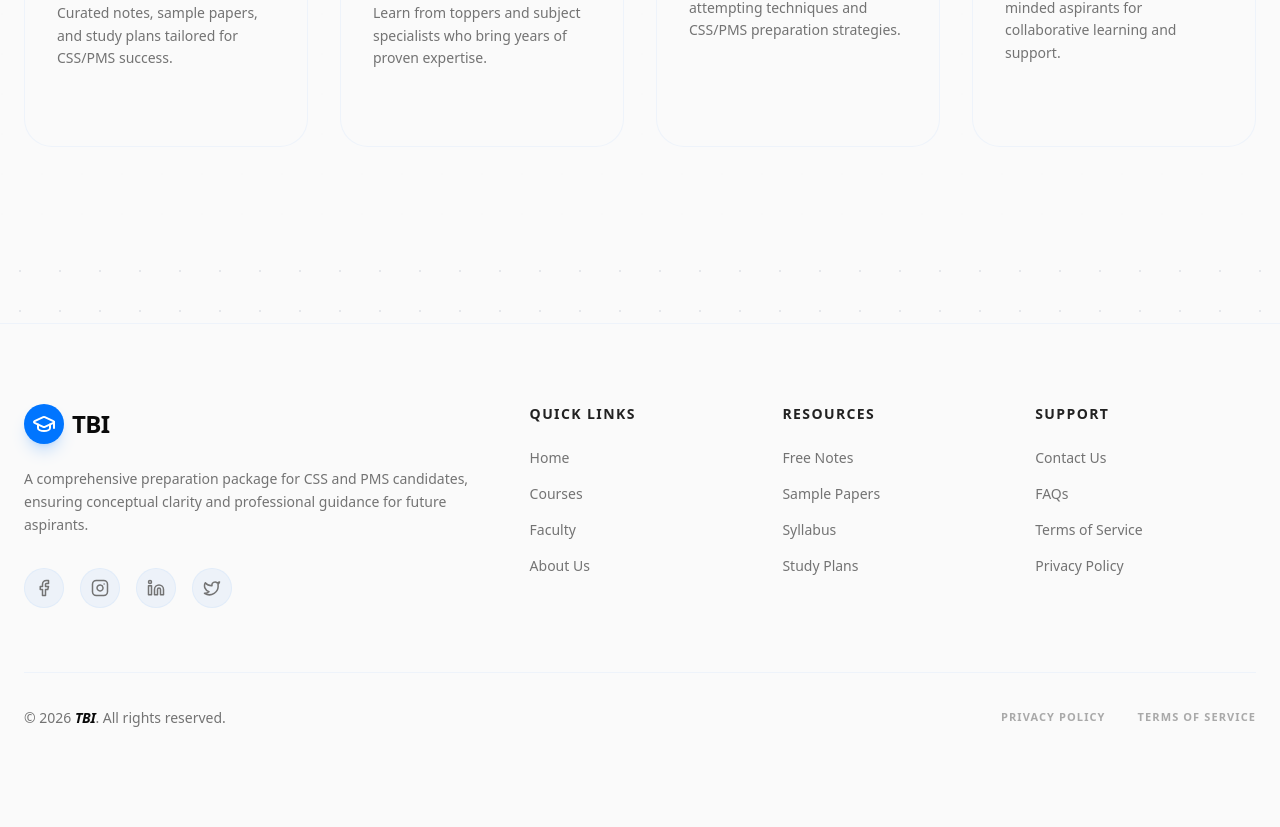
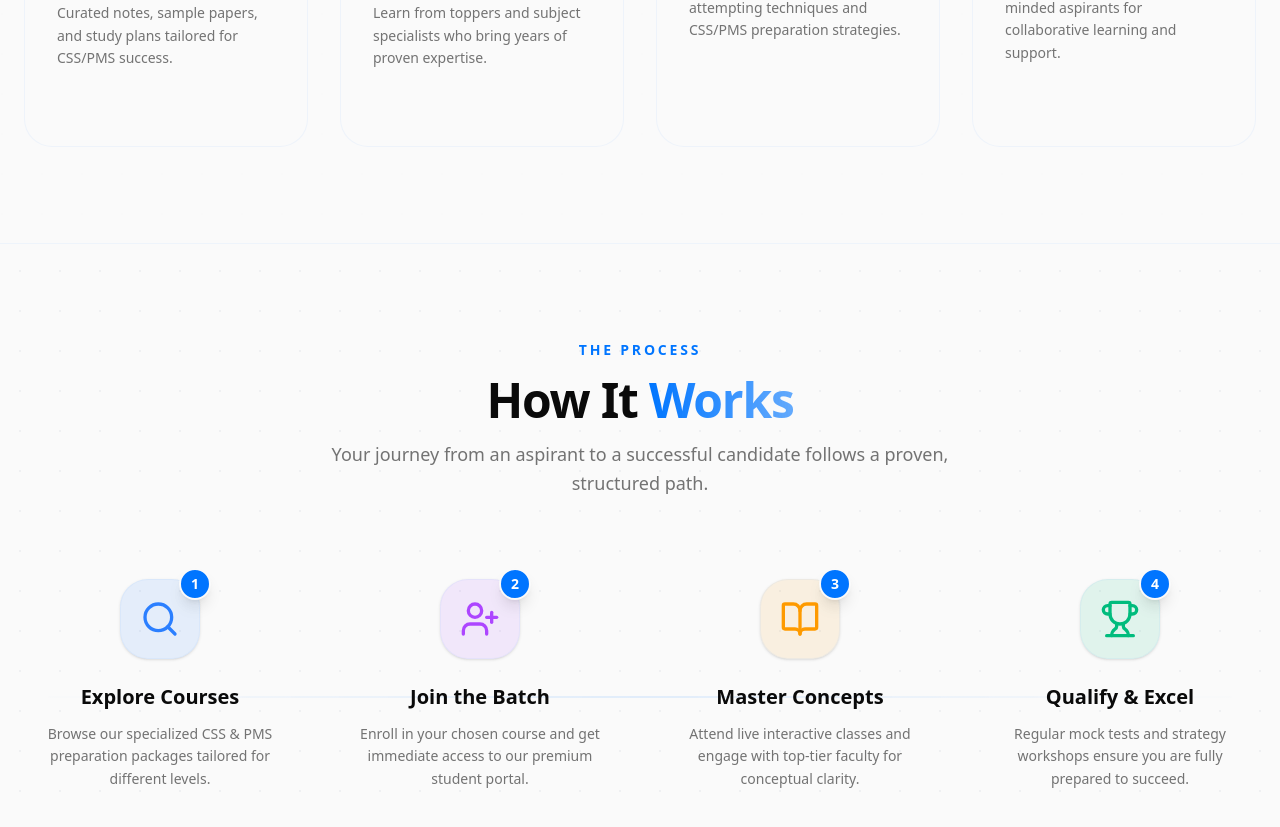
Before and after one commit to furqanistic/tbi, a React (Vite) app in the folder client/: page / in a window 1280 px wide. Shown: the part 1949-2776 px from the top of the page. Built offline with nearby package versions, Linux system fonts and the light colour scheme.

Commit message:
add how it work section

```diff
--- /dev/null
+++ b/client/src/components/HowItWorks.jsx
@@ -0,0 +1,109 @@
+import { Search, UserPlus, BookOpen, Trophy, ArrowRight } from "lucide-react";
+
+const steps = [
+  {
+    title: "Explore Courses",
+    description:
+      "Browse our specialized CSS & PMS preparation packages tailored for different levels.",
+    icon: Search,
+    color: "text-blue-500",
+    bg: "bg-blue-500/10",
+  },
+  {
+    title: "Join the Batch",
+    description:
+      "Enroll in your chosen course and get immediate access to our premium student portal.",
+    icon: UserPlus,
+    color: "text-purple-500",
+    bg: "bg-purple-500/10",
+  },
+  {
+    title: "Master Concepts",
+    description:
+      "Attend live interactive classes and engage with top-tier faculty for conceptual clarity.",
+    icon: BookOpen,
+    color: "text-amber-500",
+    bg: "bg-amber-500/10",
+  },
+  {
+    title: "Qualify & Excel",
+    description:
+      "Regular mock tests and strategy workshops ensure you are fully prepared to succeed.",
+    icon: Trophy,
+    color: "text-emerald-500",
+    bg: "bg-emerald-500/10",
+  },
+];
+
+export function HowItWorks() {
+  return (
+    <section className="py-24 bg-background/50 relative overflow-hidden border-y border-primary/5">
+      <div className="container mx-auto px-6">
+        <div className="text-center max-w-2xl mx-auto mb-20 space-y-4">
+          <h2 className="text-sm font-bold uppercase tracking-[0.2em] text-primary">
+            The Process
+          </h2>
+          <h3 className="text-3xl md:text-4xl lg:text-5xl font-black text-foreground tracking-tight">
+            How It{" "}
+            <span className="text-transparent bg-clip-text bg-linear-to-r from-primary to-primary/60">
+              Works
+            </span>
+          </h3>
+          <p className="text-muted-foreground text-lg font-medium leading-relaxed">
+            Your journey from an aspirant to a successful candidate follows a
+            proven, structured path.
+          </p>
+        </div>
+
+        <div className="relative">
+          {/* Connecting Line (Desktop) */}
+          <div className="hidden lg:block absolute top-1/2 left-0 w-full h-0.5 bg-linear-to-r from-transparent via-primary/10 to-transparent -translate-y-1/2 z-0"></div>
+
+          <div className="grid grid-cols-1 md:grid-cols-2 lg:grid-cols-4 gap-12 relative z-10">
+            {steps.map((step, idx) => (
+              <div
+                key={idx}
+                className="group flex flex-col items-center text-center space-y-6"
+              >
+                {/* Step Number & Icon */}
+                <div className="relative">
+                  <div
+                    className={`w-20 h-20 rounded-3xl ${step.bg} flex items-center justify-center relative transition-all duration-500 group-hover:scale-110 group-hover:rotate-6 shadow-sm border border-primary/5`}
+                  >
+                    <step.icon className={`w-10 h-10 ${step.color}`} />
+
+                    {/* Number Badge */}
+                    <div className="absolute -top-3 -right-3 w-8 h-8 rounded-full bg-primary text-white text-sm font-bold flex items-center justify-center shadow-lg border-2 border-background">
+                      {idx + 1}
+                    </div>
+                  </div>
+
+                  {/* Pulse Effect */}
+                  <div
+                    className={`absolute inset-0 rounded-3xl ${step.bg} animate-ping opacity-20 group-hover:block hidden`}
+                  ></div>
+                </div>
+
+                <div className="space-y-3">
+                  <h4 className="text-xl font-bold text-foreground">
+                    {step.title}
+                  </h4>
+                  <p className="text-muted-foreground text-sm leading-relaxed max-w-62.5 mx-auto font-medium">
+                    {step.description}
+                  </p>
+                </div>
+
+                {/* Mobile/Tablet Arrow (Vertical) */}
+                {idx < steps.length - 1 && (
+                  <div className="lg:hidden py-4 text-primary/30">
+                    <ArrowRight className="w-6 h-6 rotate-90" />
+                  </div>
+                )}
+              </div>
+            ))}
+          </div>
+        </div>
+      </div>
+    </section>
+  );
+}
--- a/client/src/pages/Home.jsx
+++ b/client/src/pages/Home.jsx
@@ -1,11 +1,13 @@
 import { Hero } from "@/components/Hero";
 import { CoreOffer } from "@/components/CoreOffer";
+import { HowItWorks } from "@/components/HowItWorks";
 
 export default function Home() {
   return (
     <>
       <Hero />
       <CoreOffer />
+      <HowItWorks />
       {/* Additional sections for the home page will be added here */}
     </>
   );
```
